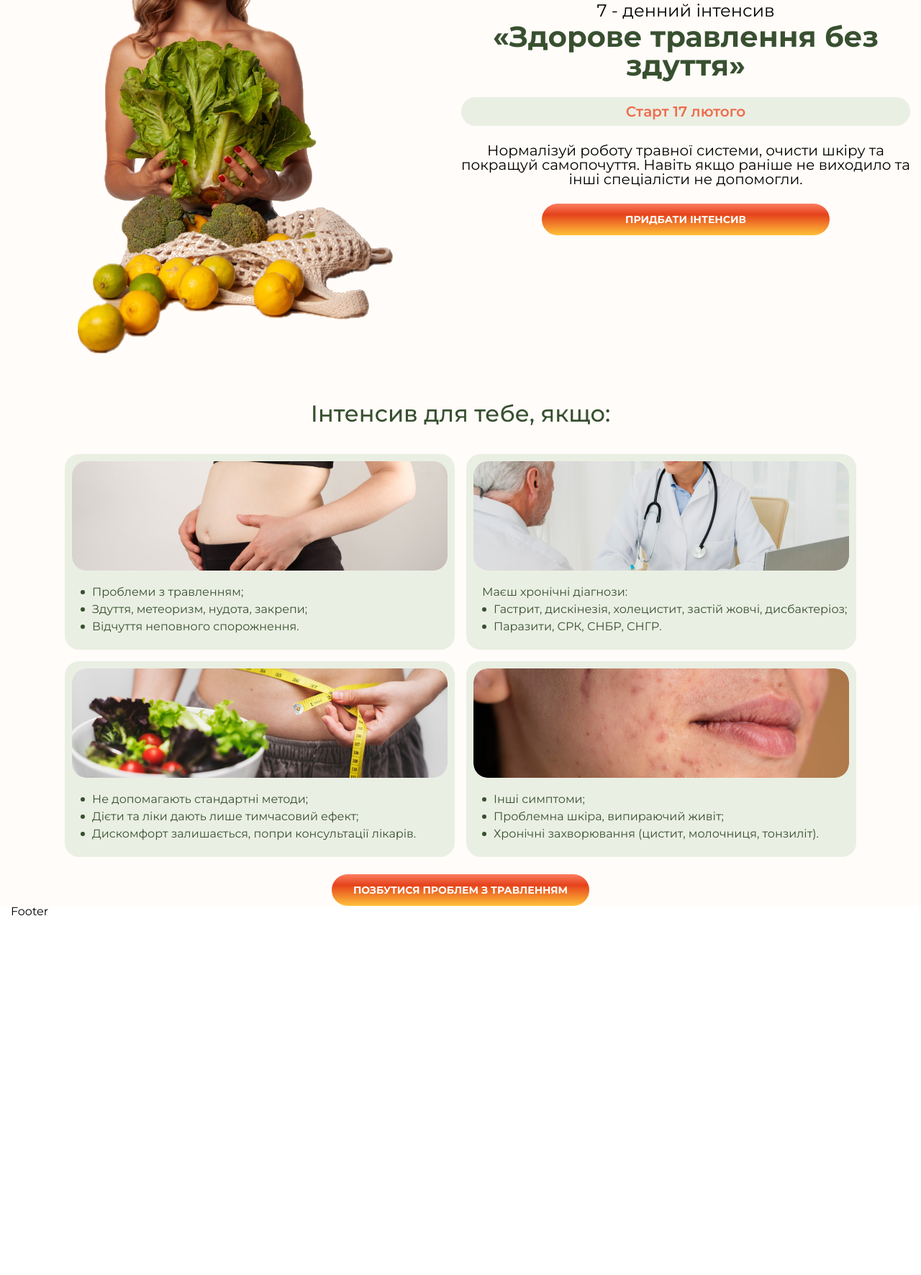
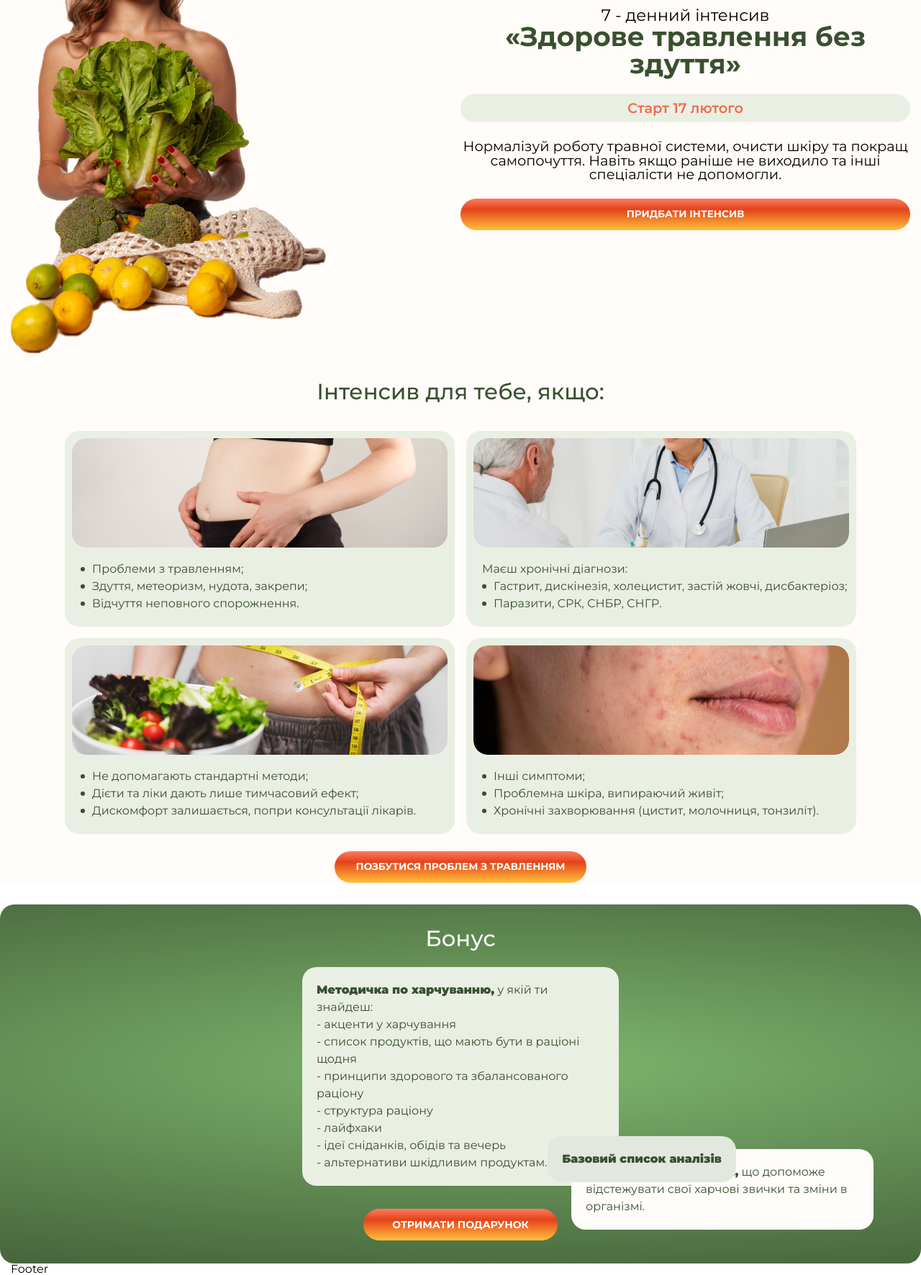
Before and after one commit to Sokiryanin/landing-nutri, a website built with Vite: page src/index.html in a window 1280 px wide. Shown: the part 241-2013 px from the top of the page at 72% size. Before the commit the page ends 1516 px from the top, so only its background shows below. Built offline with nearby package versions, Linux system fonts and the light colour scheme; files whose address does not match are found by name; a web font is replaced by a local one.

Commit message:
add bonus section

```diff
--- a/src/main.js
+++ b/src/main.js
@@ -68,7 +68,7 @@
 // ================================================================
 
 /* Динамічний адаптив */
-// import './js/dynamic_adapt.js';
+import './js/dynamic_adapt.js';
 
 /*
 Модуль "Попапи"
--- /dev/null
+++ b/src/partials/bonus.html
@@ -0,0 +1,63 @@
+<section class="bonus">
+    <div class="bonus__container">
+        <div class="bonus__body">
+            <div class="bonus__img-bloc block-img">
+                <img src="img/bonus/bonus-img.png" alt="Background Image" class="block-img__shadow">
+                <img src="img/bonus/bonus-img.png" alt="Front Image" class=" block-img__front">
+            </div>
+
+            <div class="bonus__title">
+                <h3>Бонус</h3>
+            </div>
+            <div class="bonus__content content-bonus">
+
+                <div class="content-bonus__method">
+                    <p class="content-bonus__method-title">
+                            <span>Методичка по харчуванню,</span>
+                            у якій ти знайдеш:
+                    </p>
+                    <ul class="content-bonus__method-items">
+                        <li class="content-bonus__method-item">
+                            <p>- акценти у харчування</p>
+                        </li>
+                        <li class="content-bonus__method-item">
+                            <p>- список продуктів, що мають бути в раціоні щодня</p>
+                        </li>
+                        <li class="content-bonus__method-item">
+                            <p>- принципи здорового та збалансованого раціону</p>
+                        </li>
+                        <li class="content-bonus__method-item">
+                            <p>- структура раціону</p>
+                        </li>
+                        <li class="content-bonus__method-item">
+                            <p>- лайфхаки</p>
+                        </li>
+                        <li class="content-bonus__method-item">
+                            <p>- ідеї сніданків, обідів та вечерь</p>
+                        </li>
+                        <li class="content-bonus__method-item">
+                            <p>- альтернативи шкідливим продуктам.</p>
+                        </li>
+                    </ul>
+                </div>
+
+                <div class="content-bonus__diary">
+                    <p class="content-bonus__diary-title">
+                        <span>Щоденник харчування,</span>
+                        що допоможе відстежувати свої харчові звички та зміни в організмі.
+                    </p>
+                </div>
+
+                <div class="content-bonus__base">
+                    <p class="content-bonus__base-text">
+                        Базовий список аналізів
+                    </p>
+                </div>
+
+            </div>
+        </div>
+        <a href="" class="bonus__button button">ОТРИМАТИ ПОДАРУНОК</a>
+
+
+    </div>
+</section>
--- a/src/partials/hero.html
+++ b/src/partials/hero.html
@@ -1,18 +1,25 @@
-<body>
+
     <section class="hero">
         <div class="hero__container">
-            <div class="body-hero__image">
-                <img src="img/hero/hero-photo.png" alt="Image">
-            </div>
-            <div class="body-hero__content">
-                <p class="header-hero__text">7 - денний інтенсив</p>
+            <div class="hero-body body-hero">
+
+                <div class="body-hero__image">
+                    <img src="img/hero/hero-photo.png" alt="Image">
+                </div>
+<div class="body-hero__header header-hero">
+    <p class="header-hero__pretitle">7 - денний інтенсив </p>
                 <h1 class="header-hero__title">«Здорове травлення без здуття»</h1>
                 <p class="header-hero__date">Старт 17 лютого</p>
-                <p class="body-hero__info">Нормалізуй роботу травної системи, очисти шкіру та покращуй самопочуття. Навіть якщо
-                    раніше не виходило та інші спеціалісти не допомогли.</p>
-                <button class="button body-hero__button">ПРИДБАТИ ІНТЕНСИВ</button>
+            </div>
+
+            <div class="body-hero__content">
+                <p class="body-hero__content-text">
+                    Нормалізуй роботу травної системи, очисти шкіру та покращ самопочуття.
+                    Навіть якщо раніше не виходило та інші спеціалісти не допомогли.
+                </p>
+                <a href="" class="button body-hero__content-btn">ПРИДБАТИ ІНТЕНСИВ</a>
+            </div>
             </div>
 
         </div>
         </section>
-</body>
--- a/src/scss/components/benefit.scss
+++ b/src/scss/components/benefit.scss
@@ -4,6 +4,9 @@
 
 background-color: #fffcf9;
 
+@media (max-width: $tablet) {
+        padding-bottom: toRem(60);
+    }
 
     // .benefit__container
 
@@ -35,11 +38,11 @@ background-color: #fffcf9;
     &__header {
 
 font-weight: 500;
-font-size: toRem(32);
 line-height: 1.5;
 text-align: center;
 color: #385030;
 margin-bottom: toRem(32);
+@include adaptiveValue("font-size", 32, 24);
     }
 
     // .benefit__items
@@ -68,9 +71,10 @@ margin-bottom: toRem(32);
     // .benefit__button
 
     &__button {
+        @include adaptiveValue("font-size", 14, 12);
 
 @media (max-width:$tablet) {
-    max-width: 544px;
+    max-width: 100%;
 }
 
     }
--- /dev/null
+++ b/src/scss/components/bonus.scss
@@ -0,0 +1,185 @@
+.bonus {
+padding-top: toRem(30);
+
+@media (max-width: $tablet) {
+    padding-top: toRem(60);
+}
+    // .bonus__container
+
+    &__container {
+        position: relative;
+        align-content: center;
+        padding-top: toRem(32);
+        padding-bottom: toRem(32);
+        border-radius: toRem(20);
+        background: radial-gradient(147.82% 77.61% at 55.63% 45.08%, #7fb66d 0%, #385030 100%);
+    }
+
+    &__body {
+        display: flex;
+        flex-direction: column;
+        justify-content: center;
+        align-items: center;
+        max-width: toRem(440);
+        margin: 0 auto;
+
+    }
+    // .bonus__title
+
+    &__title {
+
+font-weight: 500;
+text-align: center;
+color: #fffcf9;
+margin-bottom: toRem(24);
+
+@include adaptiveValue("font-size", 32, 24);
+
+@media (max-width: $tablet) {
+    @include adaptiveValue("padding-top", 370, 400);
+
+}
+    }
+
+
+
+    // .bonus__button
+
+    &__button {
+        display: flex;
+        max-width: toRem(270);
+        margin: 0 auto;
+    }
+
+}
+.content-bonus {
+    position: relative;
+    @include adaptiveValue("margin-bottom", 34, 24);
+
+    @media (max-width: $tablet) {
+        position: static;
+        display: flex;
+        flex-direction: column;
+        gap: 16px;
+    }
+
+    // .content-bonus__method
+
+    &__method {
+
+        padding: toRem(20);
+        background-color:  #eaefe3;
+        border-radius: toRem(20);
+        max-width: toRem(440);
+
+        font-weight: 400;
+        font-size: toRem(16);
+        line-height: 1.5;
+        color: #385030;
+        font-weight: 400;
+    }
+
+    // .content-bonus__method-title
+
+    &__method-title span {
+        font-weight: 900;
+    }
+
+    &__diary {
+        background-color: #fffcf9;
+        border-radius: toRem(20);
+        padding: toRem(20);
+
+        font-weight: 400;
+        font-size: toRem(16);
+        line-height: 1.5;
+        color: #385030;
+        font-weight: 400;
+        position: absolute;
+        width: 420px;
+        bottom: -20%;
+        left: 85%;
+
+        @media (max-width: $tablet) {
+            position: static;
+            width: 100%;
+        }
+
+    }
+
+    // .content-bonus__diary-title
+
+    &__diary-title span {
+        font-weight: 900;
+    }
+
+    // .content-bonus__base
+
+    &__base {
+        border-radius: 20px;
+        padding: toRem(20);
+        background-color: #e2e8df;
+        position: absolute;
+        z-index: 10;
+        right: -37%;
+        bottom: 5px;
+
+        @media (max-width: $tablet) {
+            position: static;
+            width: 100%;
+        }
+    }
+
+    // .content-bonus__base-text
+
+    &__base-text {
+        font-weight: 900;
+        font-size: toRem(16);
+        line-height: 1.5;
+        color: #385030;
+
+    }
+}
+
+
+.block-img {
+    position: absolute;
+    width: toRem(450);
+    height: toRem(650);
+    display: flex;
+    justify-content: center;
+    align-items: center;
+    top: -20%;
+    left: 5%;
+
+    @media (max-width: 1310px) {
+        display: none;
+    }
+
+    @media (max-width: $tablet) {
+        display: flex;
+        position: absolute;
+        top: 20%;
+        left: 50%;
+        transform: translate(-50%, -50%);
+    }
+}
+
+.block-img__shadow {
+    position: absolute;
+    width: 100%;
+    height: auto;
+    transform: rotate(8deg);
+    z-index: 1;
+
+}
+
+.block-img__front {
+    position: absolute;
+    left: -15%;
+    top: 5%;
+    width: 100%;
+    height: auto;
+    transform: rotate(-5deg);
+    z-index: 10;
+}
--- a/src/scss/components/header.scss
+++ b/src/scss/components/header.scss
@@ -57,7 +57,7 @@
                 top: 0;
                 transition: left 0.3s;
                 z-index: 2;
-                background: radial-gradient(292.72% 126.04% at 100% 22.55%, #7fb66d 0%, #385030 100%);
+                background-color: #eaefe3;
             }
 
             .menu-open & {
--- a/src/scss/components/hero.scss
+++ b/src/scss/components/hero.scss
@@ -1,22 +1,17 @@
 .hero {
-    display: flex;
-        align-items: center;
-        justify-content: center;
     padding-top: toRem(80);
-        padding-bottom: toRem(60);
+        padding-bottom: toRem(30);
         background-color: #fffcf9;
 
+    @media (max-width:$tablet) {
+            padding-top: toRem(110);
+        }
 }
 
 .hero__container {
-    display: grid;
-    grid-template-columns: 1fr 1fr;
-    gap: 2px;
-    align-items: center;
-    justify-content: center;
 position: relative;
+}
 
-}
 .hero__container::before {
     content: "";
     position: absolute;
@@ -30,7 +25,6 @@
     background-size: contain;
 }
 
-
 .hero__container::after {
     content: "";
     position: absolute;
@@ -42,156 +36,87 @@
     background-size: contain;
 }
 
+.body-hero {
+    display: grid;
+    grid-template-columns: repeat(2, 1fr);
 
+    grid-template-areas:
+            "i t"
+            "i c"
+        ;
+
+        @media (max-width:$tablet) {
+            grid-template-columns: auto;
+            grid-template-areas:
+                "t"
+                "i"
+                "c"
+            ;
+        }
+    }
 
 .body-hero__image {
-    display: flex;
-    justify-content: center;
 
+        grid-area: i;
+            @media (max-width:$tablet) {
+                    justify-self: center;
+                    margin-bottom: toRem(24);
+                img {
+                        width: 100%;
+                    }
+                }
 }
 
-.body-hero__image img {
-    max-width: 100%;
-
+.header-hero {
+    align-self: end;
+    justify-self: center;
+    margin-bottom: toRem(24);
+    grid-area: t;
 }
 
-.body-hero__content {
-    display: flex;
-    flex-direction: column;
-    justify-content: center;
-    align-items: center;
-}
-
-.header-hero__text {
-
+.header-hero__pretitle {
     font-weight: 400;
-        font-size: toRem(24);
         text-align: center;
             color: #000;
-                margin-bottom: toRem(4);
+        @include adaptiveValue("font-size", 24, 16);
         }
 
 .header-hero__title {
-    align-items: center;
+    font-weight: 700;
+    color: #385030;
     text-align: center;
-    font-weight: 700;
-    font-size: toRem(40);
-    color: #385030;
     margin-bottom: toRem(24);
+    @include adaptiveValue("font-size", 40, 24);
     }
+
 .header-hero__date {
     border-radius: toRem(20);
-    padding-top: toRem(6);
-    padding-bottom: toRem(6);
-    width: 100%;
+    padding: toRem(6) toRem(10);
     background-color: #eaefe3;
-    color: #ee6c4d;
+    text-align: center;
 
     font-weight: 600;
     font-size: toRem(20);
         line-height: 1.4;
-    text-align: center;
-
-        margin-bottom: toRem(24);
+    color: #ee6c4d;
+        @include adaptiveValue("font-size", 20, 16);
     }
 
-.body-hero__info {
+.body-hero__content {
+    grid-area: c;
+}
+
+.body-hero__content-text {
     font-weight: 400;
-    font-size: toRem(20);
     text-align: center;
     color: #000;
-
     margin-bottom: toRem(24);
+    @include adaptiveValue("font-size", 20, 16);
 }
 
-.body-hero__button {
-    display: inline-block;
-        background: linear-gradient(0deg, rgba(255, 193, 58, 1) 0%, rgba(229, 66, 27, 1) 66%, rgba(251, 126, 96, 1) 100%);
-        color: white;
-        padding: 15px 24px;
-        border-radius: 25px;
-        font-weight: bold;
-        text-decoration: none;
-        border: none;
-        cursor: pointer;
+.body-hero__content-btn {
+    display: flex;
     text-align: center;
-    width: 100%;
-    max-width: 400px;
+    margin: 0 auto;
+        @include adaptiveValue("font-size", 14, 12);
     }
-
-@media (max-width:$tablet) {
-    .hero__container {
-        display: flex;
-        flex-direction: column;
-        text-align: center;
-        align-items: center;
-    }
-
-    .body-hero__image {
-        margin-bottom: toRem(24);
-    }
-
-    // .body-hero__content {
-    //     align-items: center;
-    //     order: 1;
-    // }
-
-    // .header-hero__text {
-    //     order: 1;
-    // }
-
-    // .header-hero__title {
-    //     order: 2;
-    // }
-
-    // .header-hero__date {
-    //     order: 3;
-    // }
-
-
-
-    // .body-hero__info {
-    //     order: 5;
-    //     text-align: center;
-
-    //     .body-hero__button {
-    //         order: 6;
-    //     }
-    // }
-}
-// /* Адаптив для планшетів та мобільних */
-// @media (max-width: 768px) {
-//     .hero__container {
-//         display: flex;
-//         flex-direction: column;
-//         text-align: center;
-//         align-items: center;
-//     }
-// .body-hero__content {
-//     align-items: center;
-//     order: 1;
-
-// .header-hero__text {
-//         order: 1;
-//     }
-
-// .header-hero__title {
-//     order: 2;
-// }
-// .header-hero__date {
-//     order: 3;
-// }
-// .body-hero__image {
-//     order: 4;
-//     margin: 20px 0;
-// }
-
-// .body-hero__info {
-//     order: 5;
-//     text-align: center;
-
-//     .body-hero__button {
-//             order: 6;
-// }
-// }
-// }
--- a/src/scss/main.scss
+++ b/src/scss/main.scss
@@ -146,4 +146,5 @@ body {
 @import './components/header.scss';
 @import './components/hero.scss';
 @import './components/benefit.scss';
+@import './components/bonus.scss';
 @import './components/footer.scss';
```
Also changed, not shown: src/index.html (+2 -1 lines), .prettierrc.json, src/public/img/bonus/bonus-img.jpg (added), src/public/img/bonus/bonus-img.png (added). Lines whose indentation alone changed are shown as unchanged.
